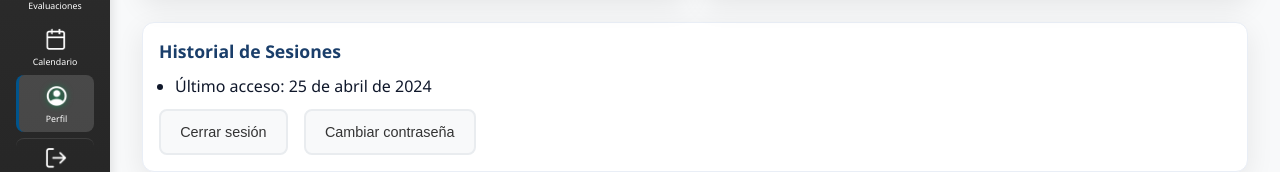
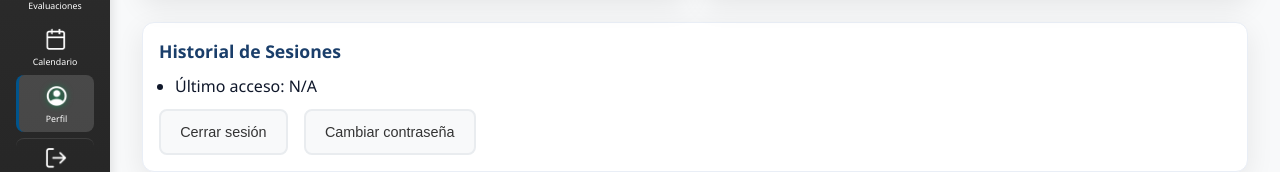
Before and after one commit to DMoyaR/trabajo_titulo, an Angular app in the folder frontend/: page /docente/perfil in a window 1280 px wide. Shown: the part 391-563 px from the top of the page. Built offline with nearby package versions, Linux system fonts and the light colour scheme.

Commit message:
Se consigue información para perfil

```diff
--- a/frontend/src/app/features/docente/perfil/docente-perfil.component.html
+++ b/frontend/src/app/features/docente/perfil/docente-perfil.component.html
@@ -51,7 +51,7 @@
 <div class="card">
   <h3>Historial de Sesiones</h3>
   <ul class="list">
-    <li>Último acceso: {{ userProfile.ultimoAcceso || '25 de abril de 2024' }}</li>
+    <li>Último acceso: {{ userProfile.ultimoAcceso || 'N/A' }}</li>
   </ul>
   <div class="session-actions">
     <button class="btn-session" (click)="closeSession()">Cerrar sesión</button>
```
